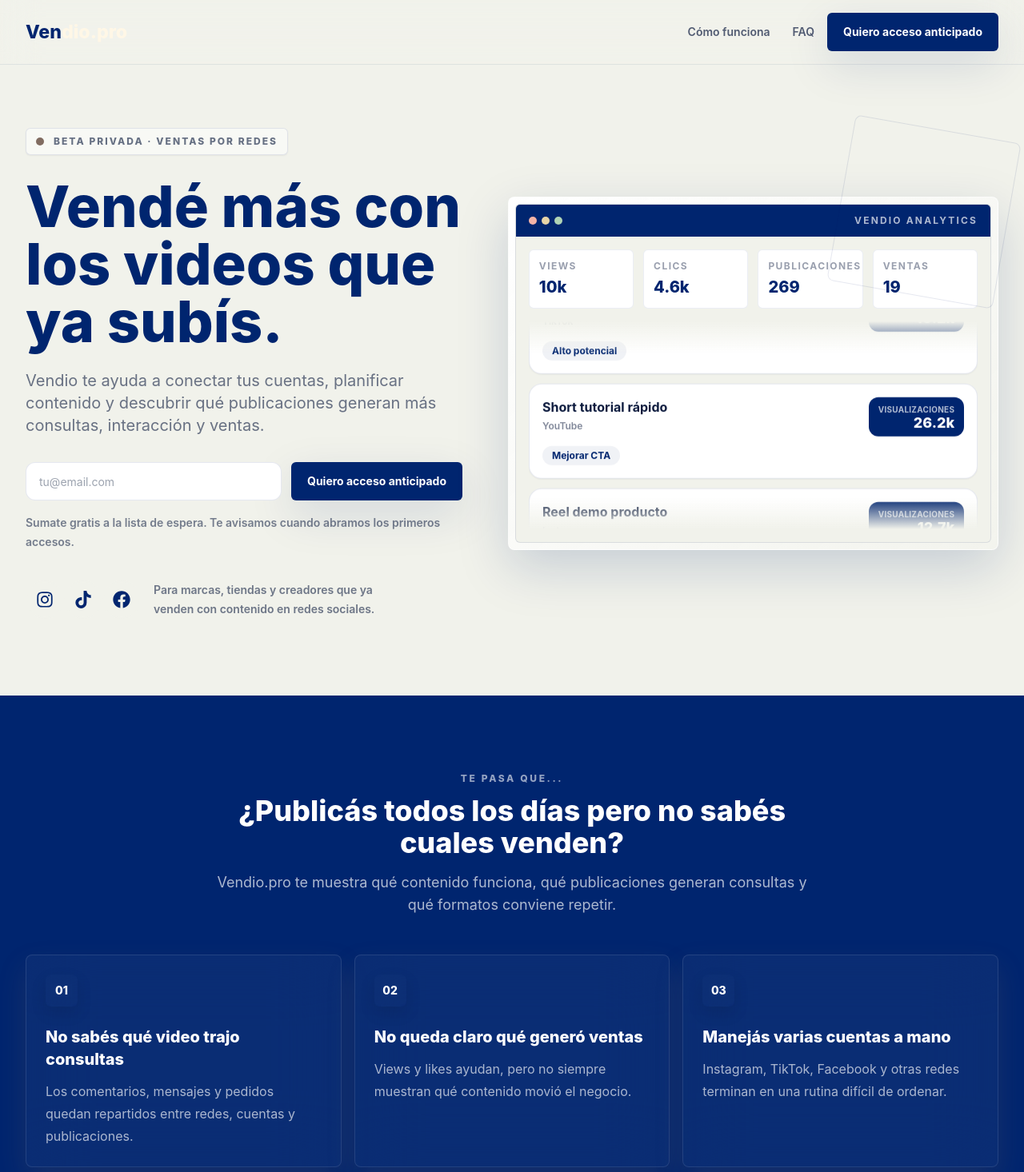
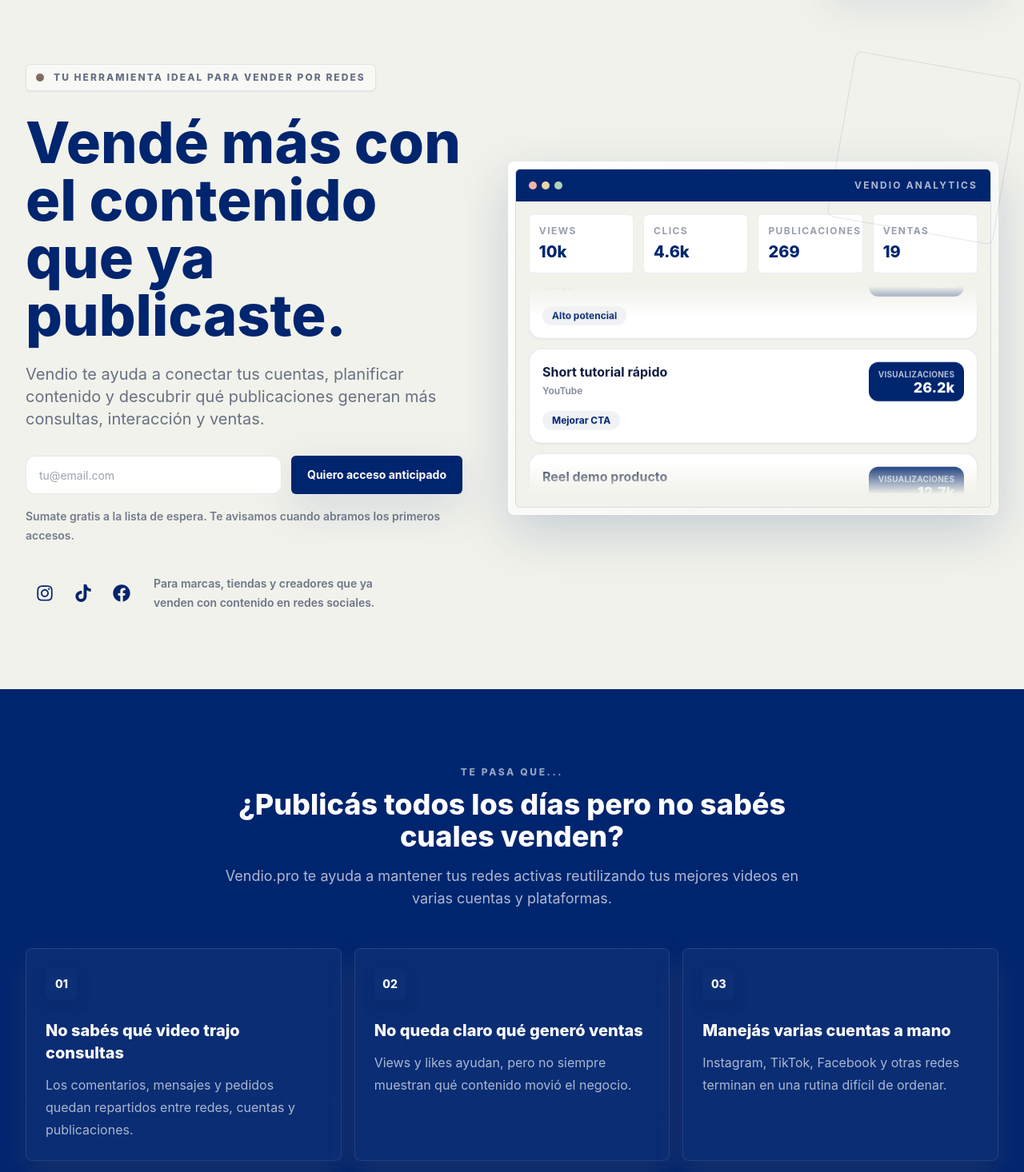
Before and after one commit to echeveagustin-code/vendio, a React (Vite) app: page / in a window 1280 px wide. Shown: the top 1466 px of the page at 80% size. Built offline with nearby package versions, Linux system fonts and the light colour scheme; a web font is replaced by a local one.

Commit message:
#Landing

```diff
--- a/src/App.jsx
+++ b/src/App.jsx
@@ -152,7 +152,7 @@
   return (
     <a href="#inicio" className="font-sora text-[1.45rem] font-extrabold tracking-normal">
       <span className={light ? "text-brand-paper" : "text-brand-navy"}>Ven</span>
-      <span className={light ? "text-white/72" : "text-[#FFF7E6]"}>dio.pro</span>
+      <span className={light ? "text-white/72" : "text-[#FFF7E6] text-shadow-logo"}>dio.pro</span>
     </a>
   );
 }
@@ -174,9 +174,19 @@
 
 function Navbar() {
   const [open, setOpen] = useState(false);
+  const [scrolled, setScrolled] = useState(false);
+
+  useEffect(() => {
+    const handleScroll = () => {
+      setScrolled(window.scrollY > 100);
+    };
+
+    window.addEventListener("scroll", handleScroll);
+    return () => window.removeEventListener("scroll", handleScroll);
+  }, []);
 
   return (
-    <header className="fixed left-0 right-0 top-0 z-50 border-b border-brand-navy/8 bg-brand-paper/88 backdrop-blur-xl">
+    <header className={`fixed left-0 right-0 top-0 z-50 border-b border-brand-navy/8 bg-brand-paper/88 backdrop-blur-xl transition-transform duration-300 ${scrolled ? "translate-y-0" : "-translate-y-full"}`}>
       <nav className="relative mx-auto flex w-screen min-w-0 max-w-none items-center justify-between px-5 py-4 md:w-full md:max-w-7xl lg:px-8" aria-label="Principal">
         <Wordmark />
 
@@ -421,7 +431,7 @@
           light
           eyebrow="Te pasa que..."
           title="¿Publicás todos los días pero no sabés cuales venden?"
-          text="Vendio.pro te muestra qué contenido funciona, qué publicaciones generan consultas y qué formatos conviene repetir."
+          text="Vendio.pro te ayuda a mantener tus redes activas reutilizando tus mejores videos en varias cuentas y plataformas."
         />
         <div className="mt-12 grid gap-4 md:grid-cols-3">
           {problemCards.map((card, index) => (
@@ -744,17 +754,17 @@
     <div className="min-h-screen overflow-x-hidden bg-brand-paper text-brand-ink">
       <Navbar />
       <main>
-        <section id="inicio" className="relative overflow-hidden pt-28 sm:pt-32">
+        <section id="inicio" className="relative overflow-hidden pt-10 sm:pt-12">
           <div className="hero-grid mx-auto grid w-full min-w-0 max-w-7xl items-center gap-12 px-5 pb-20 pt-8 lg:grid-cols-[0.95fr_1.05fr] lg:px-8 lg:pb-24">
             <div className="w-full min-w-0 max-w-[calc(100vw-2.5rem)] lg:max-w-none">
               <div className="inline-flex items-center gap-3 rounded-md border border-brand-navy/10 bg-white/52 px-3 py-2 shadow-sm">
                 <span className="h-2.5 w-2.5 rounded-full bg-brand-accent" />
-                <span className="text-xs font-extrabold uppercase tracking-[0.17em] text-brand-ink/62">BETA PRIVADA · VENTAS POR REDES</span>
+                <span className="text-xs font-extrabold uppercase tracking-[0.17em] text-brand-ink/62">TU HERRAMIENTA IDEAL PARA VENDER POR REDES</span>
               </div>
               <h1 className="mt-7 max-w-4xl font-display text-[2.35rem] font-extrabold leading-[1.02] tracking-normal text-brand-navy sm:text-6xl sm:leading-[0.94] lg:text-7xl">
                 <span className="block sm:inline">Vendé más </span>
-                <span className="block sm:inline">con los videos </span>
-                <span className="block sm:inline">que ya subís.</span>
+                <span className="block sm:inline">con el contenido </span>
+                <span className="block sm:inline">que ya publicaste.</span>
               </h1>
               <p className="mt-6 max-w-[330px] text-lg leading-8 text-brand-ink/60 sm:max-w-2xl sm:text-xl">
                 Vendio te ayuda a conectar tus cuentas, planificar contenido y descubrir qué publicaciones generan más consultas, interacción y ventas.
--- a/src/index.css
+++ b/src/index.css
@@ -159,3 +159,9 @@
   bottom: 0;
   background: linear-gradient(0deg, #f1f2eb 0%, rgba(241,242,235,0) 100%);
 }
+
+/* Text shadow for logo contrast */
+.text-shadow-logo {
+  text-shadow: 1px 1px 2px rgba(0, 37, 111, 0.3),
+               0 0 8px rgba(0, 37, 111, 0.15);
+}
```
